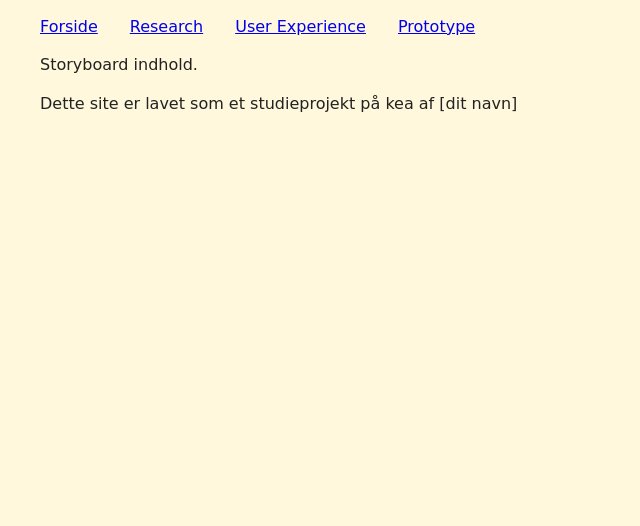
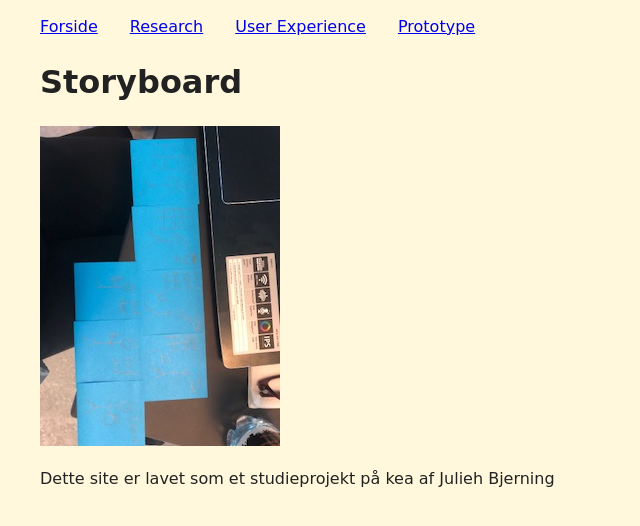
Before and after one commit to juli9834/Dokumentationssite-UX, a plain HTML site: page storyboard.html in a window 1280 px wide. Shown: the whole page, without its empty margins (0-640 px from the left). Drawn offline with nearby package versions, Linux system fonts and the light colour scheme.

Commit message:
Storyboard

```diff
--- a/storyboard.html
+++ b/storyboard.html
@@ -49,21 +49,25 @@
     <!-- Sidens indhold -->
     <main>
         <article>
-      Storyboard indhold.
+            <h1>Storyboard</h1>
         </article>
+        <img src="IMG_3541.jpg" alt="Storyboard">
     </main>
     <!-- Sidens indhold slut -->
 
     <!-- footer -->
     <footer>
-    <p>Dette site er lavet som et studieprojekt på kea af [dit navn]</p>
+        <p>Dette site er lavet som et studieprojekt på kea af Julieh Bjerning</p>
     </footer>
     <!-- footer slut -->
 
     <!-- Diverse ekstra, du ikke behøver at pille ved -->
     <script src="js/vendor/modernizr-3.6.0.min.js"></script>
     <script src="https://code.jquery.com/jquery-3.3.1.min.js" integrity="sha256-FgpCb/KJQlLNfOu91ta32o/NMZxltwRo8QtmkMRdAu8=" crossorigin="anonymous"></script>
-  <script>window.jQuery || document.write('<script src="js/vendor/jquery-3.3.1.min.js"><\/script>')</script>
+    <script>
+        window.jQuery || document.write('<script src="js/vendor/jquery-3.3.1.min.js"><\/script>')
+
+    </script>
     <script src="js/plugins.js"></script>
     <script src="js/main.js"></script>
 
```
Also changed, not shown: IMG_3541.jpg (added). Lines whose indentation alone changed are shown as unchanged.
